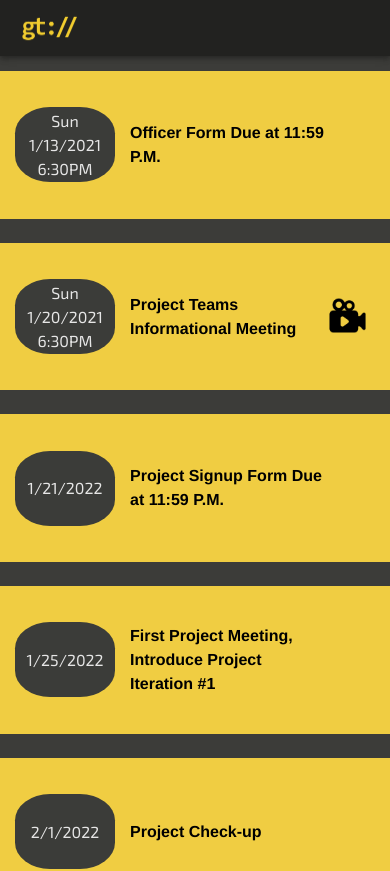
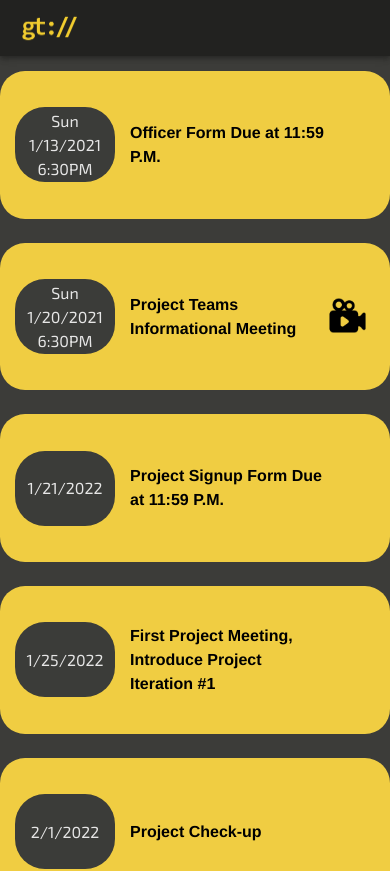
Before and after one commit to nicodemota/gt-webdev-website, a Next.js app: page /schedule in a window 390 px wide. Shown: the top 871 px of the page. Built offline with nearby package versions, Linux system fonts and the light colour scheme.

Commit message:
made rounded corner on schedule page

```diff
--- a/styles/globals.css
+++ b/styles/globals.css
@@ -230,12 +230,14 @@ a {
   display: flex;
   align-items: center;
   justify-content: center;
-  width: 80vw;
+  width: 70vw;
   height: 12.5vh;
+  border-radius: 25px;
 }
 @media only screen and (max-width: 600px) {
   .scheduleGrid {
     height: 17.5vh;
+    width: 80vw;
   }
 }
 .scheduleDateGrid {
@@ -253,7 +255,7 @@ a {
   color: #E6E6E6;
   width: 100px;
   height: 75px;
-  border-radius: 35%;
+  border-radius: 30px;
 }
 
 .scheduleAgendaTxt {
@@ -262,6 +264,11 @@ a {
   font-style: normal;
   font-weight: bolder !important;
   font-size:larger;
+}
+@media only screen and (max-width: 600px) {
+  .scheduleAgendaTxt {
+    font-weight: bold !important;
+  }
 }
 
 
```
